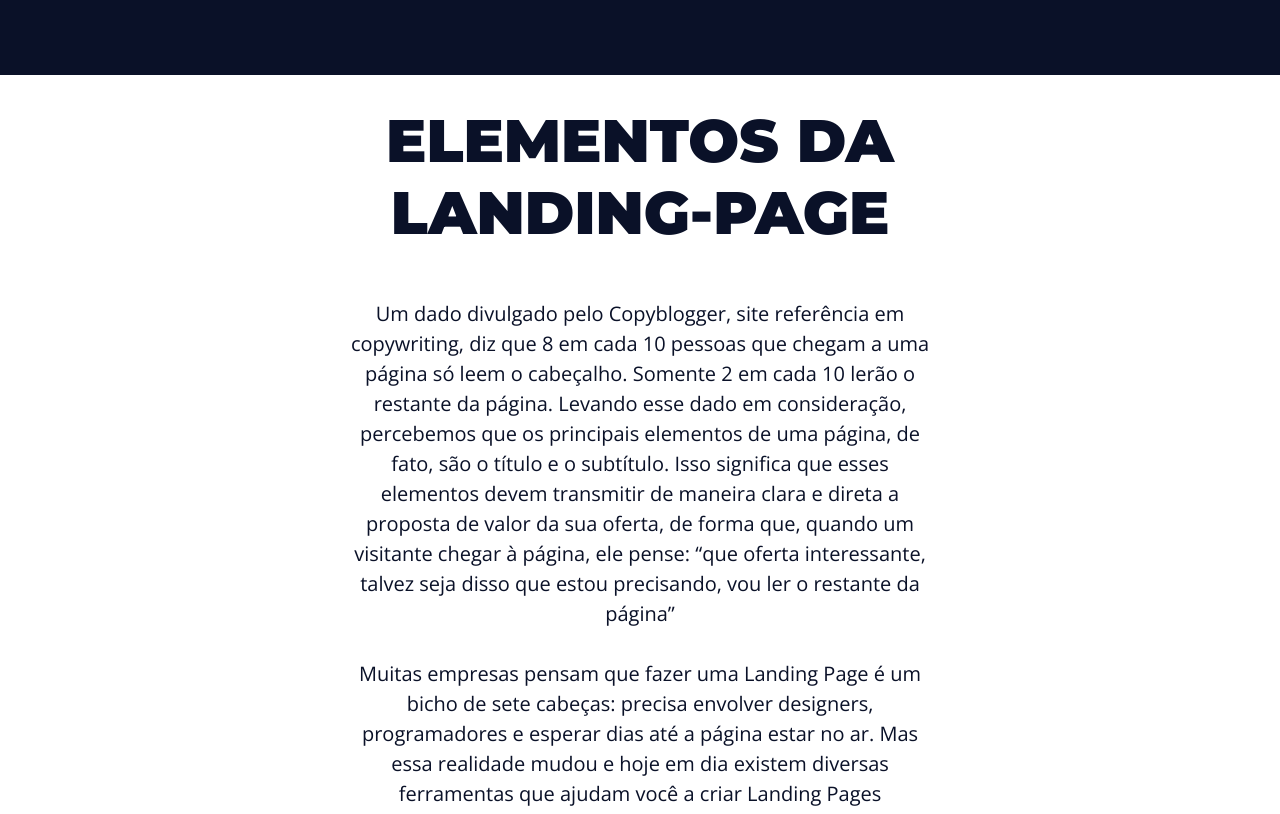
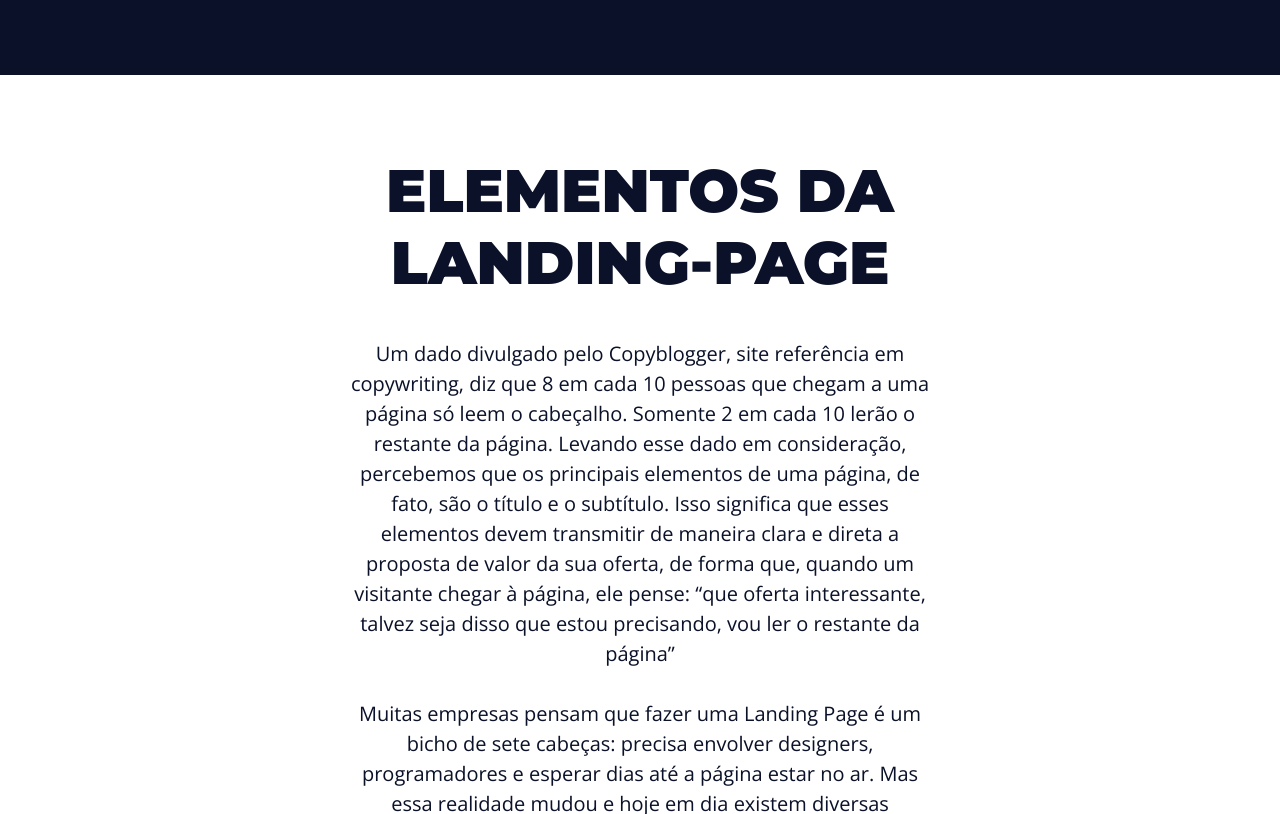
Before and after one commit to igor02b1/landing-page-2, a plain HTML site: page index.html in a window 1280 px wide. Shown: the part 790-1604 px from the top of the page. Drawn offline with nearby package versions, Linux system fonts and the light colour scheme.

Commit message:
fix: fixing problems on the second page

```diff
--- a/assets/css/elements.css
+++ b/assets/css/elements.css
@@ -27,7 +27,7 @@ h1 {
 
 h2 {
     font-size: 6rem;
-    margin-bottom: 5rem;
+    margin-bottom: 4rem;
     text-transform: uppercase;
     line-height: 1.2;
 }
--- a/assets/css/style.css
+++ b/assets/css/style.css
@@ -1,6 +1,6 @@
 .intro-content {
     position: relative;
-    top: -8rem;
+    /*top: 8rem;*/
     display: grid;
     grid-template-columns: 1fr 1.5fr;
     gap: var(--gap);
@@ -34,6 +34,10 @@
     text-align: center;
 }
 
+.h2-page2{
+    padding-top: 5rem;
+}
+
 .teste{
   height: auto;
 }
--- a/index.html
+++ b/index.html
@@ -46,7 +46,7 @@
 
         <section id="second-page-content" class="white-bg section">
                 <div class="main-content second-page-content teste">
-                    <h2>Elementos da landing-page</h2>
+                    <h2 class="h2-page2">Elementos da landing-page</h2>
                     <p>
                         Um dado divulgado pelo Copyblogger, site referência em copywriting, diz que 8 em cada 10 pessoas que chegam a uma página só leem o cabeçalho.
                         Somente 2 em cada 10 lerão o restante da página. Levando esse dado em consideração, percebemos que os principais elementos de uma página, de fato, são o título e o subtítulo.
```
